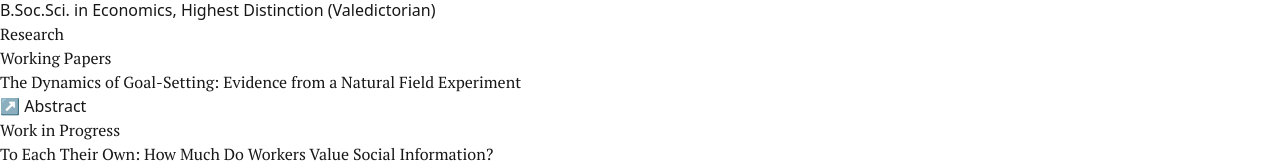
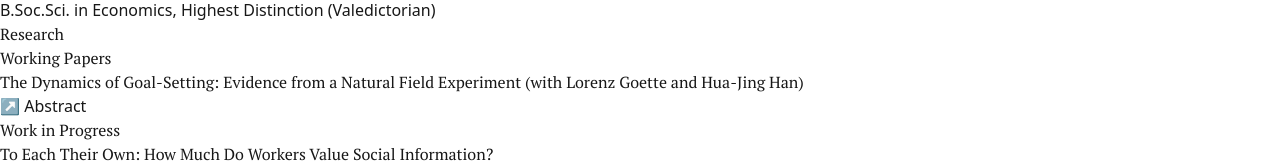
Before and after one commit to zhihao-lim/zhihao-lim.github.io, a Next.js app: page / in a window 1280 px wide. Shown: the part 290-453 px from the top of the page. Built offline with nearby package versions, Linux system fonts and the light colour scheme.

Commit message:
Add all changes to repository

```diff
--- a/src/data/working-papers.ts
+++ b/src/data/working-papers.ts
@@ -8,8 +8,7 @@ export interface WorkingPaperItem {
 
 export const workingPapersData: WorkingPaperItem[] = [
   {
-    title: "The Dynamics of Goal-Setting: Evidence from a Natural Field Experiment",
+    title: "The Dynamics of Goal-Setting: Evidence from a Natural Field Experiment (with Lorenz Goette and Hua-Jing Han)",
     description: "In a field experiment across two residential colleges, we investigate responses to evolving goal difficulty using real-time feedback and moral suasion in resource conservation. In phase 1, both moderate and hard goals lead to similar conservation effects. In phase 2, after adjusting goals to an intermediate level, treatment effects diverge due to the hard-goal group's underperformance, reducing the effect by 30%. Throughout the intervention, the moderate-goal group's high baseline users maintain stronger conservation effects than their counterparts in the hard-goal group. Our findings suggest excessively challenging goals can damage motivation, with subsequent goal adjustments failing to reverse the initial imprint.",
-    collaborators: ["Lorenz Goette", "Hua-Jing Han"]
   }
 ];
```
Also changed, not shown: 2 other files (tests, documents, lock files or other folders).
